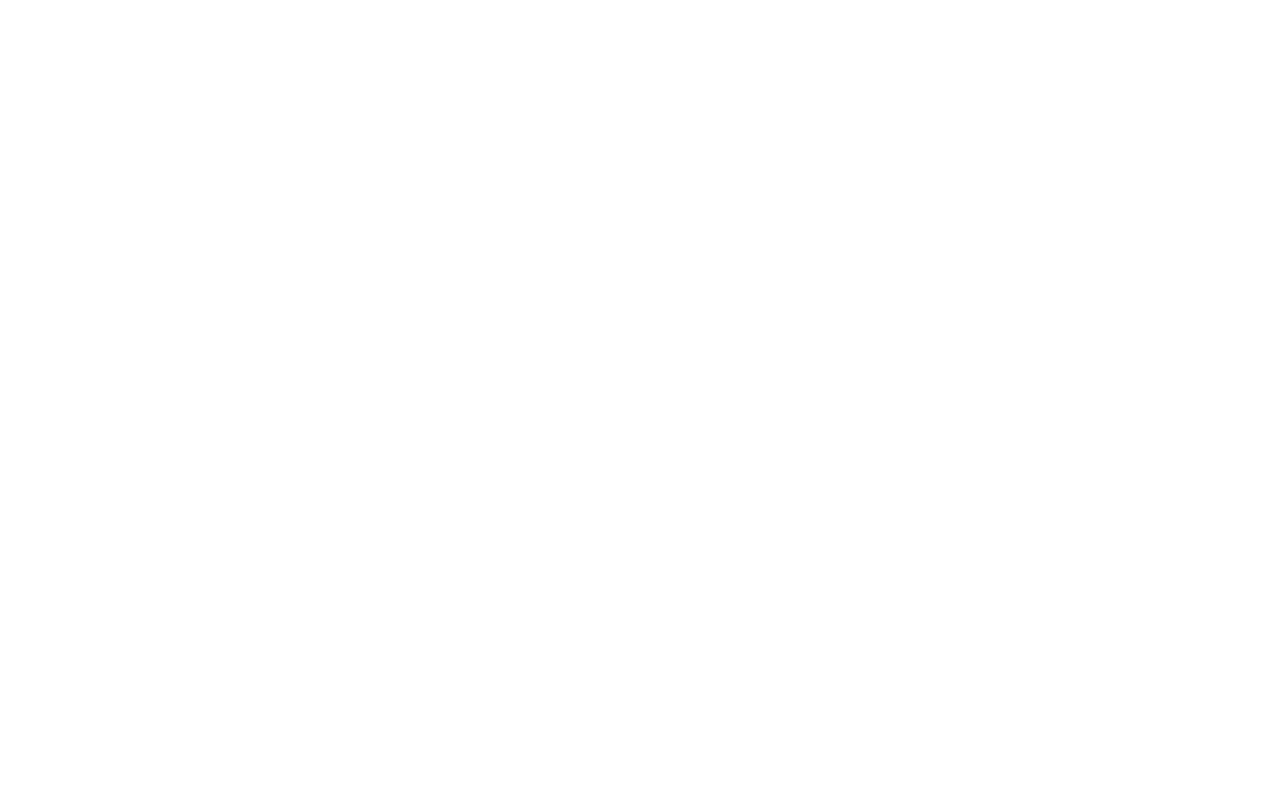
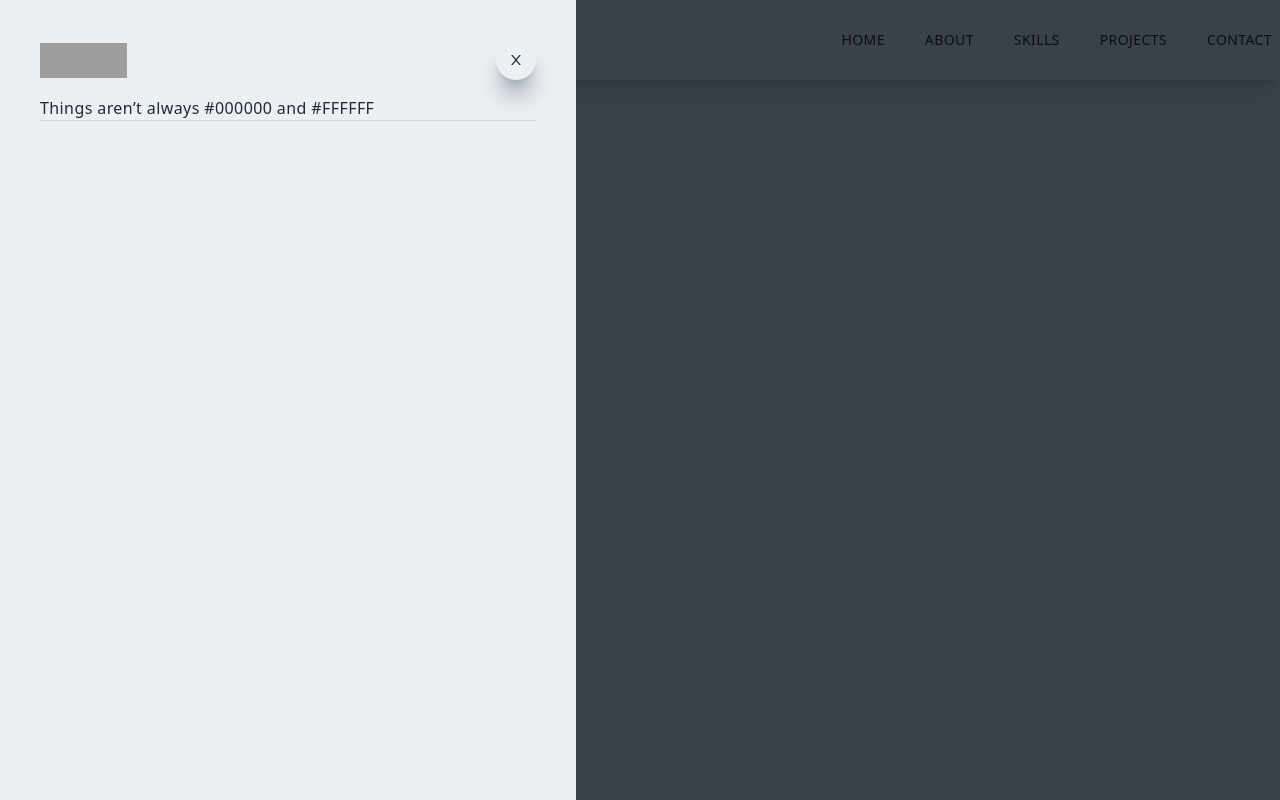
Before and after one commit to alanam79/Alana-McKeel-Portfolio, a Next.js app: page / in a window 1280 px wide. Built offline with nearby package versions, Linux system fonts and the light colour scheme; grey boxes are pictures that could not be loaded.

Commit message:
working on navbar and menu

```diff
--- /dev/null
+++ b/components/Navbar.jsx
@@ -0,0 +1,67 @@
+import Image from "next/image";
+import Link from "next/link";
+import React from "react";
+import { AiOutlineClose, AiOutlineMenu } from "react-icons/ai";
+
+const Navbar = () => {
+  // z-[100] will ensure this will always be on top.
+  return (
+    <div className="fixed w-full h-20 shadow-xl z-[100]">
+      <div className="flex justify-between items-center w-full h-full px-2 2xl:px-16">
+        {/* may need to move to config file */}
+        <Image
+          src="/../public/assets/navLogo.png"
+          alt="/"
+          width="125"
+          height="50"
+        />
+        <div>
+          <ul className="hidden md:flex">
+            <Link href="/">
+              <li className="ml-10 text-sm uppercase hover:border-b">Home</li>
+            </Link>
+            <Link href="/">
+              <li className="ml-10 text-sm uppercase hover:border-b">About</li>
+            </Link>
+            <Link href="/">
+              <li className="ml-10 text-sm uppercase hover:border-b">Skills</li>
+            </Link>
+            <Link href="/">
+              <li className="ml-10 text-sm uppercase hover:border-b">
+                Projects
+              </li>
+            </Link>
+            <Link href="/">
+              <li className="ml-10 text-sm uppercase hover:border-b">
+                Contact
+              </li>
+            </Link>
+          </ul>
+          <div className="md:hidden">
+            <AiOutlineMenu size={25} />
+          </div>
+        </div>
+        {/* overlay class for mobile menu */}
+        <div className="fixed left-0 top-0 w-full h-screen bg-black/70">
+          {/* overlay div for mobile menu */}
+          <div className="fixed left-0 top-o w-[75%] sm:w-[60%] md:w-[45%] h-screen bg-[#ecf0f3] p-10 ease-in duration-500">
+            <div>
+                <div className='flex w-full items-center justify-between'>
+                    {/* pulling over image smaller and moving aioutline close to be in flex with image */}
+                    <Image src="/../public/assets/navLogo.png" width='87' height='35' alt='/' />
+                    <div className='rounded-full shadow-xl shadow-gray-400 p-3 cursor-pointer'>
+                        <AiOutlineClose />
+                    </div>
+                </div>
+                <div className='border-b border-gray-300 my-4'>
+                    <p>Things aren’t always #000000 and #FFFFFF</p>
+                </div>
+            </div>
+          </div>
+        </div>
+      </div>
+    </div>
+  );
+};
+
+export default Navbar;
--- a/pages/index.js
+++ b/pages/index.js
@@ -1,5 +1,6 @@
 import Head from "next/head";
 import Image from "next/image";
+import Navbar from "../components/Navbar";
 
 export default function Home() {
   return (
@@ -9,6 +10,7 @@
         <meta name="description" content="Generated by create next app" />
         <link rel="icon" href="/favicon.ico" />
       </Head>
+      <Navbar />
     </div>
   );
 }
--- /dev/null
+++ b/postcss.config.js
@@ -0,0 +1,6 @@
+module.exports = {
+  plugins: {
+    tailwindcss: {},
+    autoprefixer: {},
+  },
+}
--- a/styles/globals.css
+++ b/styles/globals.css
@@ -1,26 +1,39 @@
-html,
-body {
-  padding: 0;
-  margin: 0;
-  font-family: -apple-system, BlinkMacSystemFont, Segoe UI, Roboto, Oxygen,
-    Ubuntu, Cantarell, Fira Sans, Droid Sans, Helvetica Neue, sans-serif;
-}
+@tailwind base;
+@tailwind components;
+@tailwind utilities;
 
-a {
-  color: inherit;
-  text-decoration: none;
-}
+/* this is adding global styling via tailwind */
+@layer base {
+  body {
+    @apply bg-[#c1daee] text-[#1f2937] tracking-wide
+    /* tracking wide spaces out the letters */
+    /* bg is the global background color */;
+  }
 
-* {
-  box-sizing: border-box;
-}
+  h1,
+  h2,
+  h3,
+  h4,
+  h4,
+  h6 {
+    @apply font-bold;
+    /* tailwind these look like p tags, so you can tailor them anyway you want */
+  }
 
-@media (prefers-color-scheme: dark) {
-  html {
-    color-scheme: dark;
+  h1 {
+    @apply text-4xl sm:text-5xl md:text-6xl
+    /* tailwind is a mobile first app, it starts at the minimum width and what you apply as it goes larger is applied accordingly. Above is our media query, this is for h1 only */;
   }
-  body {
-    color: white;
-    background: black;
+
+  h2 {
+    @apply text-3xl sm:text-4xl;
+  }
+
+  li {
+    @apply cursor-pointer;
+  }
+
+  button {
+    @apply shadow-xl shadow-gray-400 rounded-xl uppercase bg-gradient-to-r from-[#5651e5] to-[#709dff] text-white;
   }
 }
--- /dev/null
+++ b/tailwind.config.js
@@ -0,0 +1,11 @@
+/** @type {import('tailwindcss').Config} */
+module.exports = {
+  content: [
+    "./pages/**/*.{js,ts,jsx,tsx}",
+    "./components/**/*.{js,ts,jsx,tsx}",
+  ],
+  theme: {
+    extend: {},
+  },
+  plugins: [],
+};
```
Also changed, not shown: package.json (+6 -2 lines), public/assets/navLogo.png (added), 1 other file (tests, documents, lock files or other folders).
